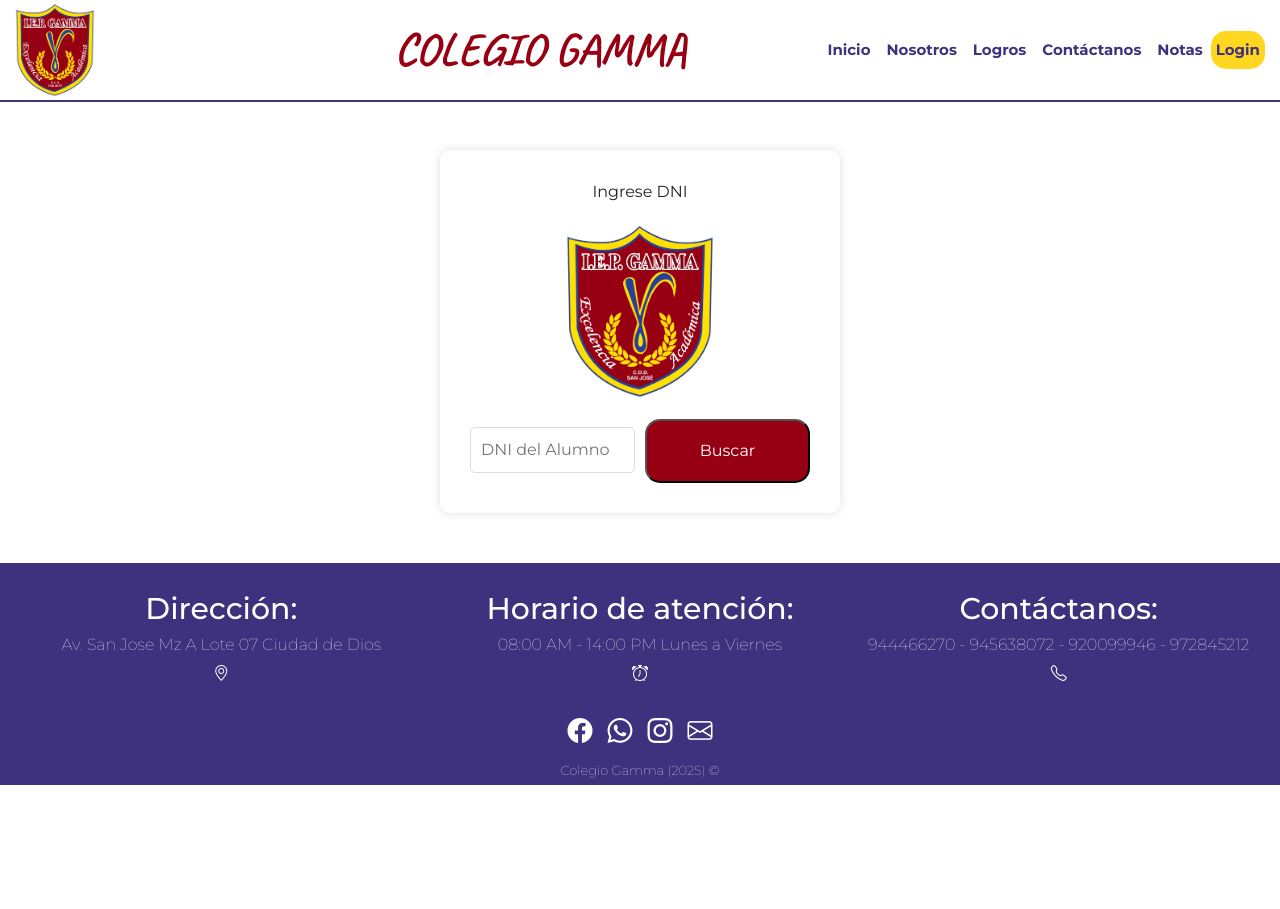
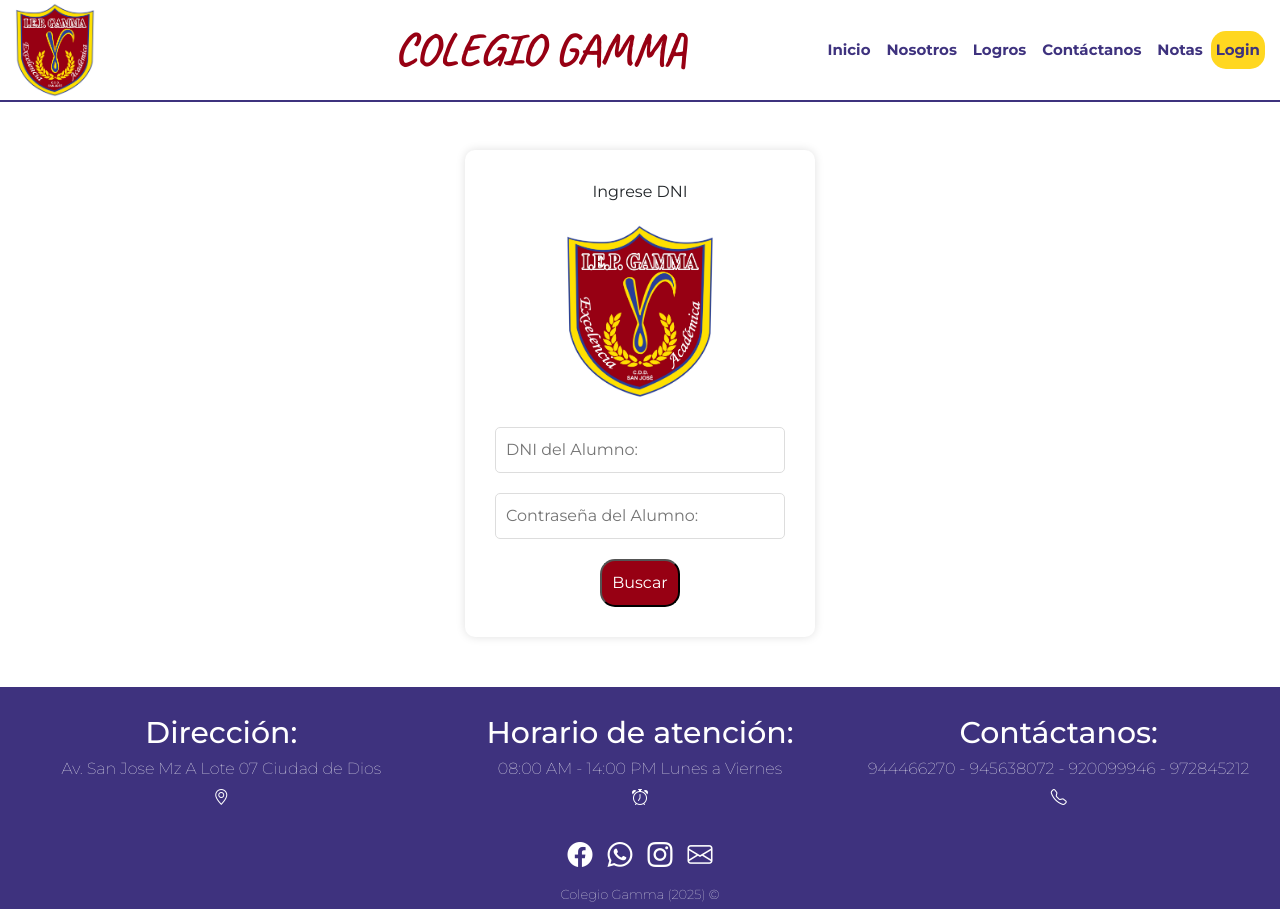
Before and after one commit to joan-cq/GammaProject, a React (Create React App) app in the folder gamma/: page /notas in a window 1280 px wide. Before the commit the page ends 800 px from the top, so only its background shows below. Built offline with nearby package versions, Linux system fonts and the light colour scheme.

Commit message:
Frontend Modified

```diff
--- a/gamma/src/componentes/ComponenteLogin.jsx
+++ b/gamma/src/componentes/ComponenteLogin.jsx
@@ -73,7 +73,7 @@ function ComponenteLogin() {
                     <form method="POST">
                         <input  type="text" name="dni" value={idUsuario} onChange={(e) => setIdUsuario(e.target.value)} placeholder="Ingresa tu DNI:" required={true} id="idUsuario" />
                         <input  type="password" value={clave} onChange={(e) => setClave(e.target.value)} name="clave" placeholder="Ingresa tu contraseña:" required={true} id="password" />
-                        <input type="button" value="Ingresar" onClick={fetchCredenciales}/>
+                        <input type="button" value="Ingresar" onClick={fetchCredenciales} id="submit"/>
                     </form>
                 </div>
             </section>
--- a/gamma/src/componentes/ComponenteNotas.jsx
+++ b/gamma/src/componentes/ComponenteNotas.jsx
@@ -3,6 +3,7 @@ import "../estilos/notas.css";
 
 function ComponenteNotas () {
     const [alumnoDNI, setAlumnoDNI] = useState('');
+    const [alumnoPassword, setAlumnoPassword] = useState('');
     const [alumnoNombre, setAlumnoNombre] = useState(false);
     const [alumnoDatos, setAlumnoDatos] = useState([]);
     const [mostrarSeccion, setMostrarSeccion] = useState(false);
@@ -33,12 +34,13 @@ function ComponenteNotas () {
     console.log(alumnoDatos);
     return (
         <>
-            <section className="container login">
+            <section className="container login loginAdmin">
                 <div className="login-form">
                     {alumnoNombre ? alumnoDatos.map((nombre) => <h3 key={nombre.DNI}> {nombre.Nombre} </h3>) : "Ingrese DNI"}
                     <img src={require("../recursos/insignia.jpg")} alt="Logo" />
                     <form action="./login.html" method="POST">
-                        <input value={alumnoDNI} onChange={(e) => setAlumnoDNI(e.target.value)} type="number" name="alumnoDNI" placeholder="DNI del Alumno:" required={true} id="alumnoDNI" />
+                        <input value={alumnoDNI} onChange={(e) => setAlumnoDNI(e.target.value)} type="text" name="alumnoDNI" placeholder="DNI del Alumno:" required={true} id="alumnoDNI" />
+                        <input value={alumnoPassword} onChange={(e) => setAlumnoPassword(e.target.value)} type="password" name="alumnoPassword" placeholder="Contraseña del Alumno:" required={true} id="alumnoPassword" />
                         <input onClick={buscarDatosPorDNI} type="button" value="Buscar" id="submit" />
                     </form>
                 </div>
--- a/gamma/src/componentes/ComponentePanelProfesores.jsx
+++ b/gamma/src/componentes/ComponentePanelProfesores.jsx
@@ -5,7 +5,7 @@ function ComponentePanelProfesores() {
     return (
         <nav className="barraPanel">
             <Link to="/panel/listanotas">Listado Notas </Link>
-            <Link to="/panel/listaasistencia">Listado Asistencia </Link>
+            {/*<Link to="/panel/listaasistencia">Listado Asistencia </Link>*/}
         </nav>
     );
 }
--- a/gamma/src/componentes/ComponenteProfesores.jsx
+++ b/gamma/src/componentes/ComponenteProfesores.jsx
@@ -321,6 +321,8 @@ function ComponenteProfesores() {
                     profesor={selectedProfesor}
                     fetchListarUsuarios={fetchListarProfesor}
                     dni={selectedProfesor ? selectedProfesor.dni : null}
+                    nombre={selectedProfesor ? selectedProfesor.nombre : null}
+                    apellido={selectedProfesor ? selectedProfesor.apellido : null}
                     tipoUsuario="profesor"
                   />
                 )}
--- a/gamma/src/componentes/ComponenteUpdatePassword.jsx
+++ b/gamma/src/componentes/ComponenteUpdatePassword.jsx
@@ -1,7 +1,7 @@
 import React, { useState } from 'react';
 import Swal from 'sweetalert2';
 
-function ComponenteUpdatePassword({ fetchListarUsuarios, dni, onClose, tipoUsuario }) {
+function ComponenteUpdatePassword({ fetchListarUsuarios, dni,nombre, apellido, onClose, tipoUsuario }) {
   const [nuevaClave, setNuevaClave] = useState('');
   const [confirmarClave, setConfirmarClave] = useState('');
   const [mostrarNuevaClave, setMostrarNuevaClave] = useState(false);
@@ -56,7 +56,7 @@ function ComponenteUpdatePassword({ fetchListarUsuarios, dni, onClose, tipoUsuar
 
   return (
     <div className='container contenedorTabla' style={{ margin: '20px auto', maxWidth: '600px', padding: '20px', border: '1px solid #ccc', borderRadius: '5px' }}>
-      <h3>Actualizar Contraseña</h3>
+      <h3>Actualizar Contraseña: {nombre} {apellido}</h3>
       {error && <div className="alert alert-danger">{error}</div>}
       <form onSubmit={handleSubmit}>
         <div className="mb-3">
--- a/gamma/src/estilos/notas.css
+++ b/gamma/src/estilos/notas.css
@@ -25,12 +25,12 @@ section.login {
     width: 150px;
 }
 .login-form {
-    width: 400px;
+    width: 350px;
     padding: 30px;
     background-color: #ffffff;
     box-shadow: 0px 0px 10px 0px #00000020;
     border-radius: 10px;
-    text-align: center;
+    text-align: center; /* Centrar contenido horizontalmente */
     display: flex;
     justify-content: center;
     align-items: center;
```
Also changed, not shown: 1 other file (tests, documents, lock files or other folders).
